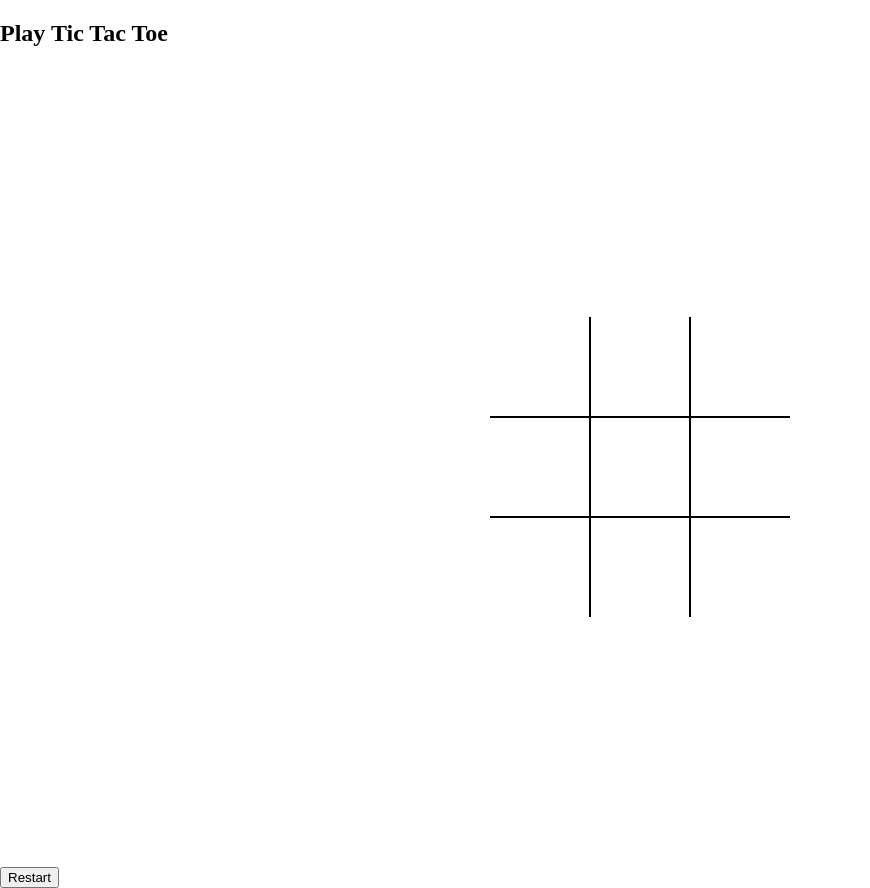
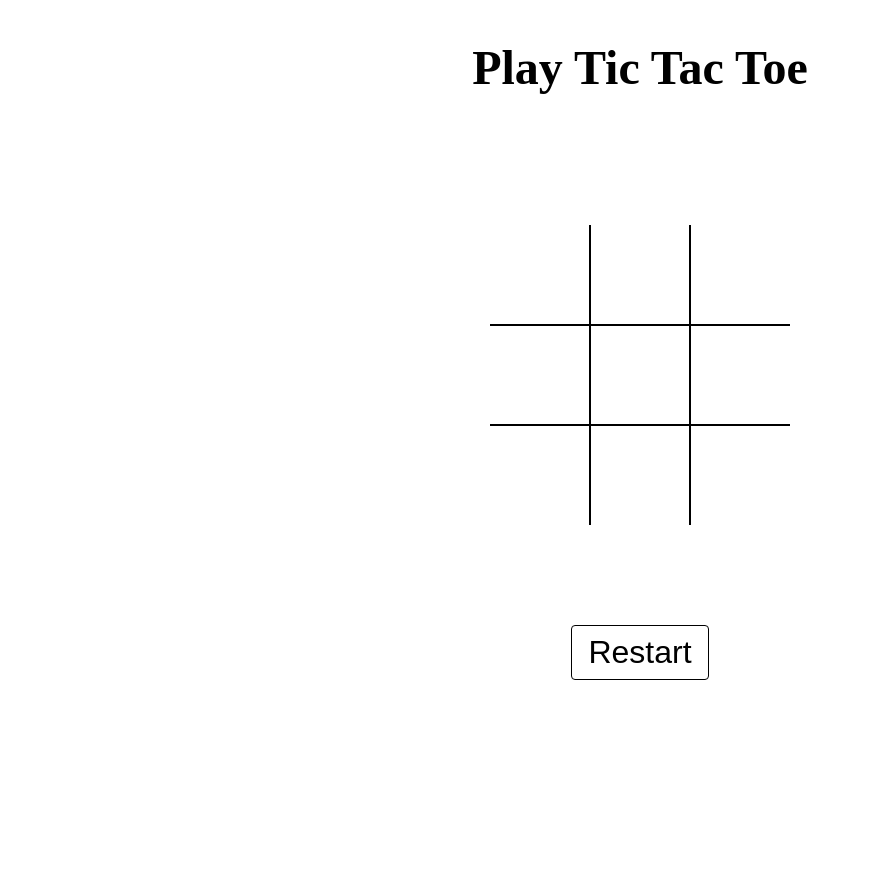
Before and after one commit to choiyoface/tictactoe, a plain HTML site: page index.html in a window 1280 px wide. Shown: the whole page, without its empty margins (0-870 px from the left). After the commit the page ends 800 px from the top, so only its background shows below. Drawn offline with Linux system fonts and the light colour scheme.

Commit message:
made restart button in js

```diff
--- a/javascript.js
+++ b/javascript.js
@@ -15,13 +15,19 @@ const winningMessageElement = document.getElementById('winningMessage')
 const board = document.getElementById('board')
 const winningMessageTextElement = document.querySelector('[data-winning-message-text]')
 const cellElements = document.querySelectorAll('[data-cell]')
+const restartButton = document.getElementById('restartButton')
 let circleTurn
 
 startGame()
+restartButton.addEventListener('click',startGame)
 
 function startGame(){
    circleTurn = false
     cellElements.forEach(cell => {
+        cell.classList.remove(X_CLASS)
+        cell.classList.remove(CIRCLE_CLASS)
+        cell.removeEventListener('click',handleClick)
+       document.getElementById('winningMessage').innerHTML = ""
         cell.addEventListener('click',handleClick, {once:true})
     })
     setBoardHoverClass()
@@ -49,7 +55,7 @@ function endGame(draw){
     }else{
         winningMessageTextElement.innerText = `${circleTurn ? "o" : "X "} is the Winner`
     }
-    winningMessageElement.classList.add('show')
+
 }
 function isDraw(){
     return [...cellElements].every(cell =>{
--- a/style.css
+++ b/style.css
@@ -7,16 +7,40 @@
 }
 body{
     margin:0;
+    display: flex;
+    flex-direction: column;
+    justify-content: center;
+    align-items: center;
+    font-size: 2em;
 }
 .board{
     width: 100vw;
-    height: 100vh;
+    height: 60vh;
     display: grid;
     justify-content: center;
     align-content: center;
     justify-items: center;
     align-items: center;
     grid-template-columns: repeat(3,auto);
+}
+.winning-message{
+    display: flex;
+    flex-direction: column;
+    justify-content: center;
+    align-items: center;
+    gap: 10px;
+}
+#winningMessage{
+    font-size: 2em;
+}
+button{
+    font-size: 2rem;
+    background-color: white;
+    border: 1px solid black;
+    border-radius: 4px;
+    padding: .25em .5em;
+    cursor:pointer;
+
 }
 .cell{
     width: var(--cell-size);
@@ -96,6 +120,8 @@ body{
     height: calc(var(--mark-size)*.7);
     background-color: white;
 }
+
+
 /*.winning-message{
     display: none;
     position: fixed;
```
